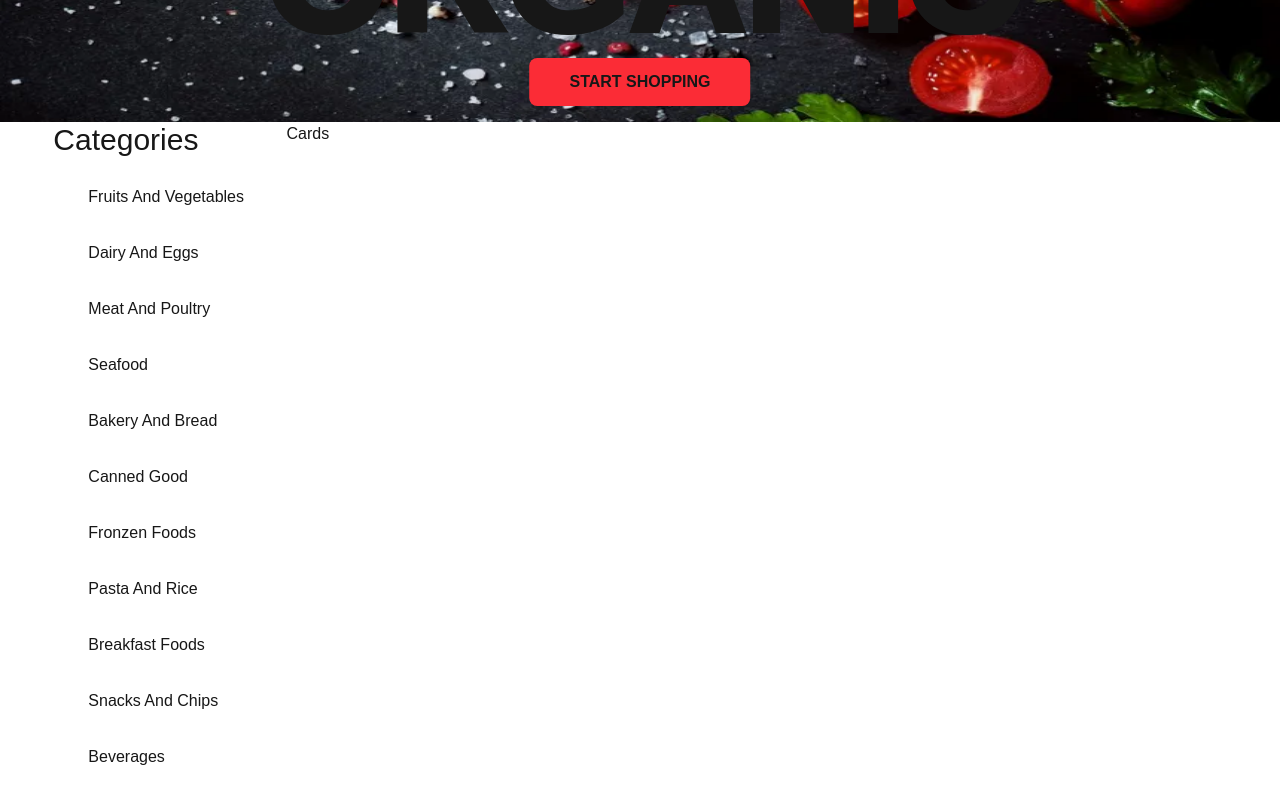
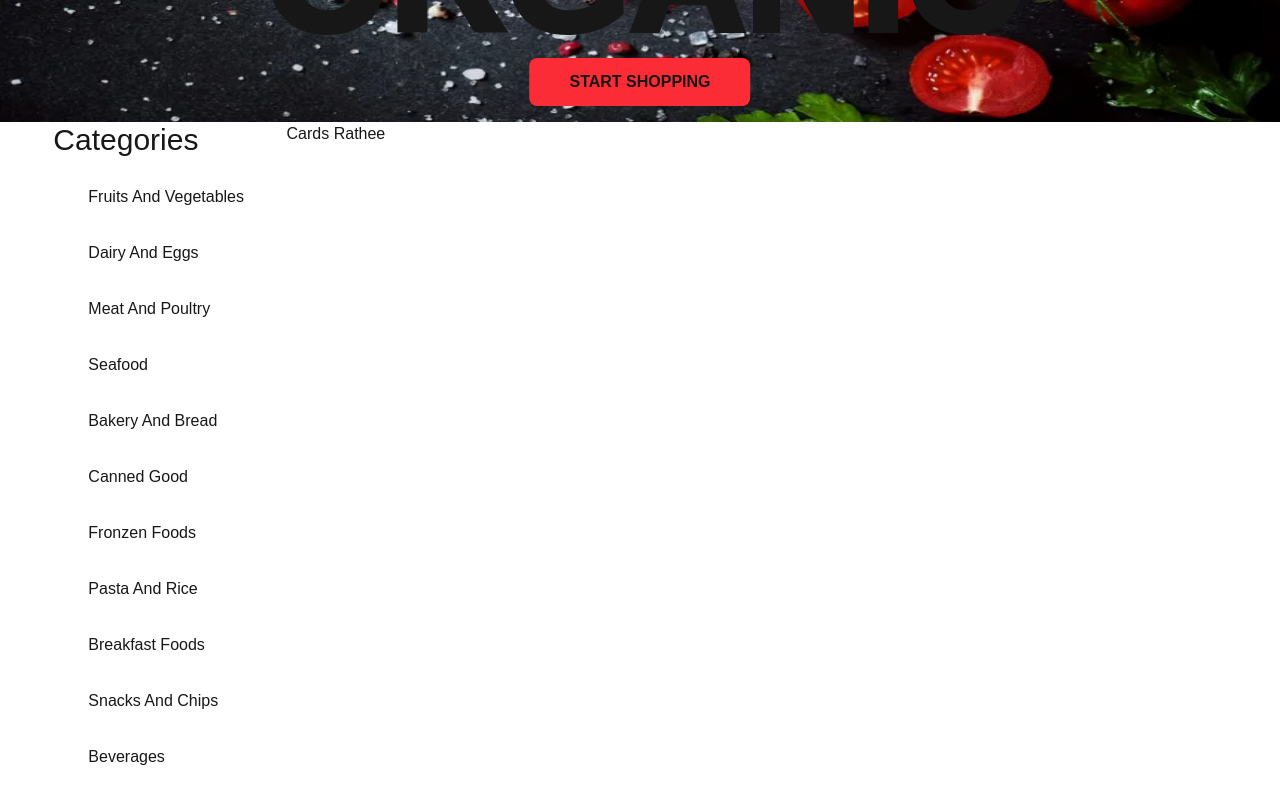
Before and after one commit to rahul-rathee7/Food-Farm, a Next.js app in the folder frontend/: page / in a window 1280 px wide. Shown: the part 580-1380 px from the top of the page. Built offline with nearby package versions, Linux system fonts and the light colour scheme.

Commit message:
edited content

```diff
--- a/frontend/src/app/components/Cards.tsx
+++ b/frontend/src/app/components/Cards.tsx
@@ -2,7 +2,7 @@ import React from 'react'
 
 const Cards = () => {
   return (
-    <div>Cards</div>
+    <div>Cards Rathee</div>
   )
 }
 
```
